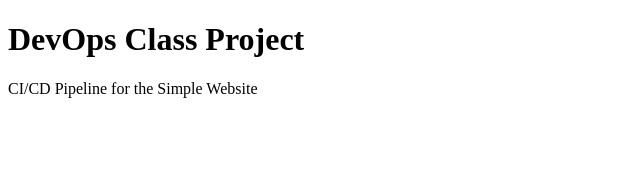
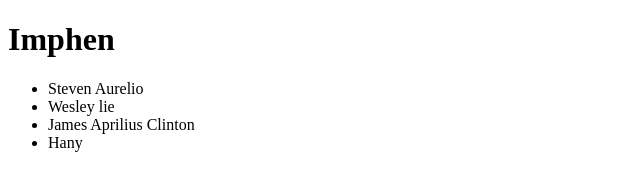
Before and after one commit to Oasdioqs/Imphen-IF-B, a plain HTML site: page index.html in a window 1280 px wide. Shown: the whole page, without its empty margins (0-640 px from the left). Drawn offline with Linux system fonts and the light colour scheme.

Commit message:
Update index.html

```diff
--- a/index.html
+++ b/index.html
@@ -4,7 +4,12 @@
     <title>DevOps Simple Website</title>
 </head>
 <body>
-    <h1>DevOps Class Project</h1>
-    <p>CI/CD Pipeline for the Simple Website</p>
+    <h1>Imphen</h1>
+    <ul>
+        <li>Steven Aurelio</li>
+        <li>Wesley lie</li>
+        <li>James Aprilius Clinton</li>
+        <li>Hany</li>
+    </ul>
 </body>
 </html>
```
